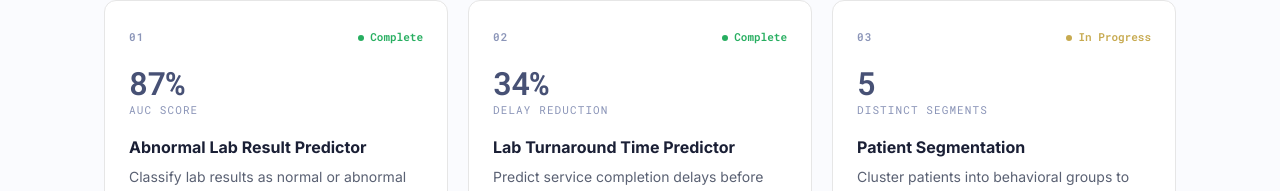
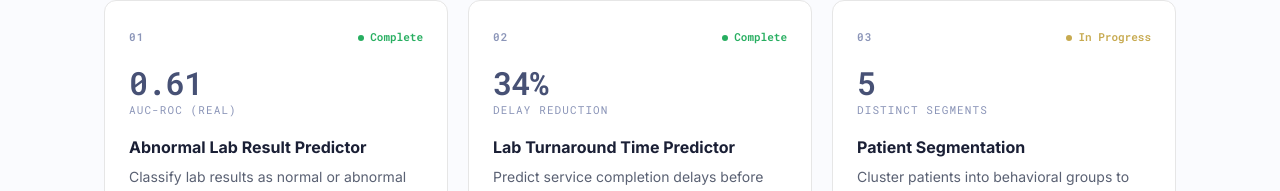
Before and after one commit to OrangeJuice023/dashlabs-sample-project, a Next.js app: page /projects in a window 1280 px wide. Shown: the part 470-661 px from the top of the page. Built offline with nearby package versions, Linux system fonts and the light colour scheme.

Commit message:
Update projects.ts

```diff
--- a/src/content/projects.ts
+++ b/src/content/projects.ts
@@ -11,7 +11,7 @@ export const projects: ProjectMeta[] = [
     clients: ["Upcare Diagnostics", "PUDC", "One Health Medical"],
     tables: ["patients", "patient_service_results", "patient_services"],
     techniques: ["Logistic Regression", "Random Forest", "XGBoost"],
-    keyMetric: { value: "87%", label: "AUC Score" },
+    keyMetric: { value: "0.61", label: "AUC-ROC (real)" },
     color: "bg-[#ECF2FE]",
   },
   {
```
